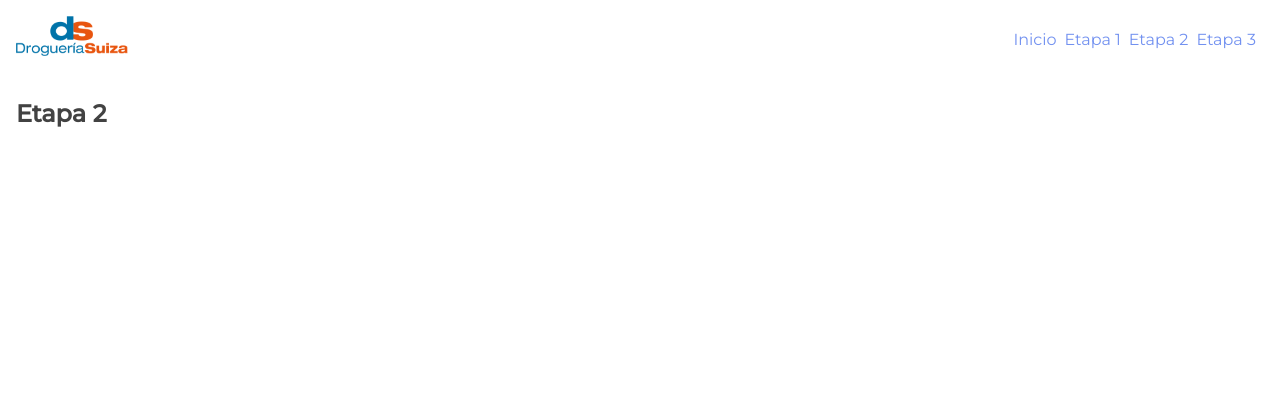
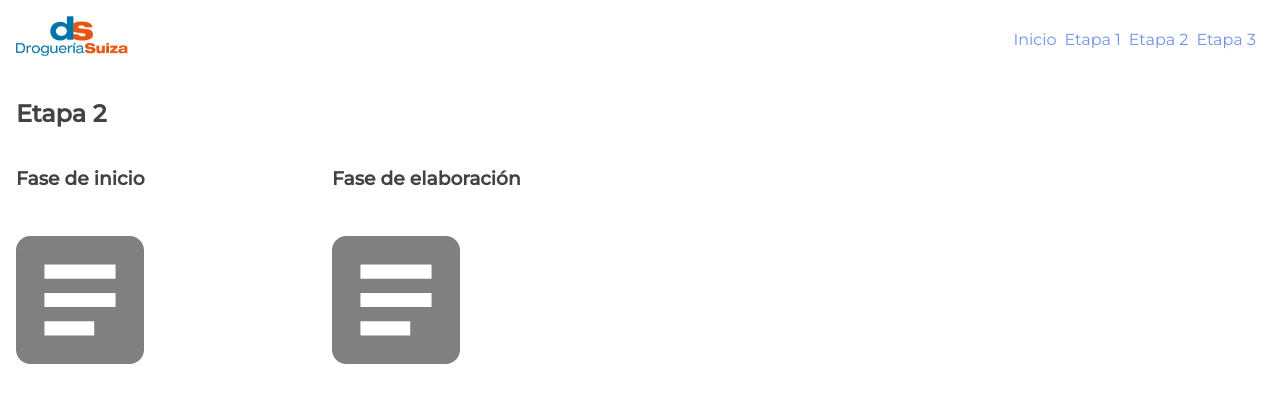
Before and after one commit to fabianvelizok/tfi, a React (Create React App) app: page /#/stage-2 in a window 1280 px wide. Shown: the top 402 px of the page. Built offline with nearby package versions, Linux system fonts and the light colour scheme.

Commit message:
Add files to stage 2 and 3

```diff
--- /dev/null
+++ b/src/components/Stage2/Stage2.constants.js
@@ -0,0 +1,12 @@
+export const files = [
+  {
+    type: "doc",
+    path: "https://docs.google.com/document/d/e/2PACX-1vRLwmtQ5R8LtlXZtPB8jOgZr-ydS8cmzZ1suXnLjaMgk20pOevRfayExbumDmIEFBG_v4g9hNaMQqgU/pub?embedded=true",
+    title: "Fase de inicio"
+  },
+  {
+    type: "doc",
+    path: "https://docs.google.com/document/d/e/2PACX-1vSgNrvFFv3XUC33j0AjxFoTT8xjivn901Hr9p1GoVuI2k4jwjsyxLz9mPwe_CcY2L36AL0nB8R6mmoZ/pub?embedded=true",
+    title: "Fase de elaboración"
+  }
+];
--- a/src/components/Stage2/Stage2.js
+++ b/src/components/Stage2/Stage2.js
@@ -1,4 +1,6 @@
 import cx from "classnames";
+import { files } from "./Stage2.constants";
+import File from "../File/File";
 
 import './Stage2.css';
 
@@ -10,6 +12,16 @@ function Stage2(props) {
   return (
     <div className={classes} >
       <h2>Etapa 2</h2>
+
+      <ul className="stage__list">
+        {files.map(file => {
+          return (
+            <li key={file.title}>
+              <File {...file} />
+            </li>
+          )
+        })}
+      </ul>
     </div>
   );
 };
--- /dev/null
+++ b/src/components/Stage3/Stage3.constants.js
@@ -0,0 +1,17 @@
+export const files = [
+  {
+    type: "img",
+    path: "https://drive.google.com/file/d/1waVRnTxRl8nx2YxMZjWxQjl_5JvbW8Qw/preview",
+    title: "Diagrama de gantt"
+  },
+  {
+    type: "doc",
+    path: "https://docs.google.com/document/d/e/2PACX-1vRnpU8SYAN67m3zJHFNUVVctnmXht7__LI8cnhK8JWPasmz4TgE7sWlwcMtFnZgEw/pub?embedded=true",
+    title: "Especificación de requisitos de software"
+  },
+  {
+    type: "doc",
+    path: "https://docs.google.com/document/d/e/2PACX-1vRNbcHCpuMs1plsOSYjPpeKeqHCx00rA5IihaOQAmCm5Gl_bnNNS5CN6n_Qe9FVJg/pub?embedded=true",
+    title: "Informe de viabilidad"
+  }
+];
--- a/src/components/Stage3/Stage3.js
+++ b/src/components/Stage3/Stage3.js
@@ -1,4 +1,6 @@
 import cx from "classnames";
+import { files } from "./Stage3.constants";
+import File from "../File/File";
 
 import './Stage3.css';
 
@@ -10,6 +12,16 @@ function Stage3(props) {
   return (
     <div className={classes} >
       <h2>Etapa 3</h2>
+
+      <ul className="stage__list">
+        {files.map(file => {
+          return (
+            <li key={file.title}>
+              <File {...file} />
+            </li>
+          )
+        })}
+      </ul>
     </div>
   );
 };
```
